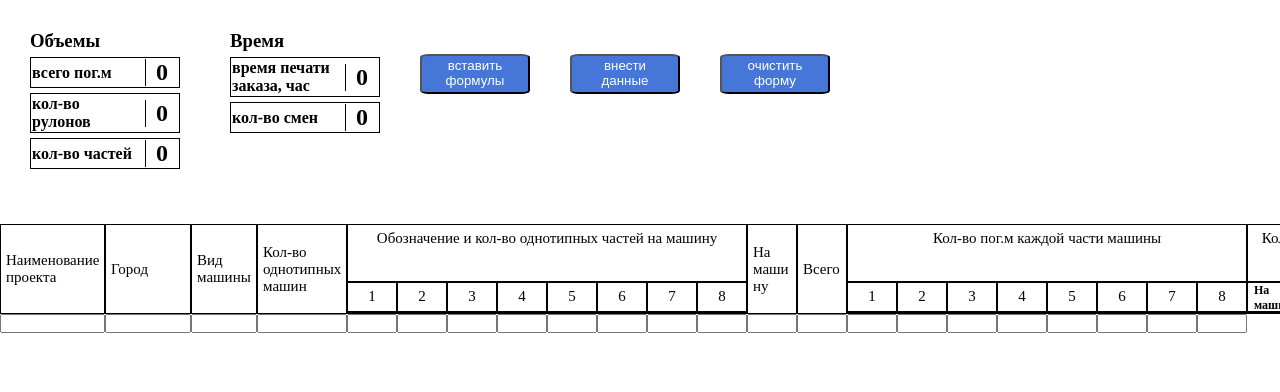
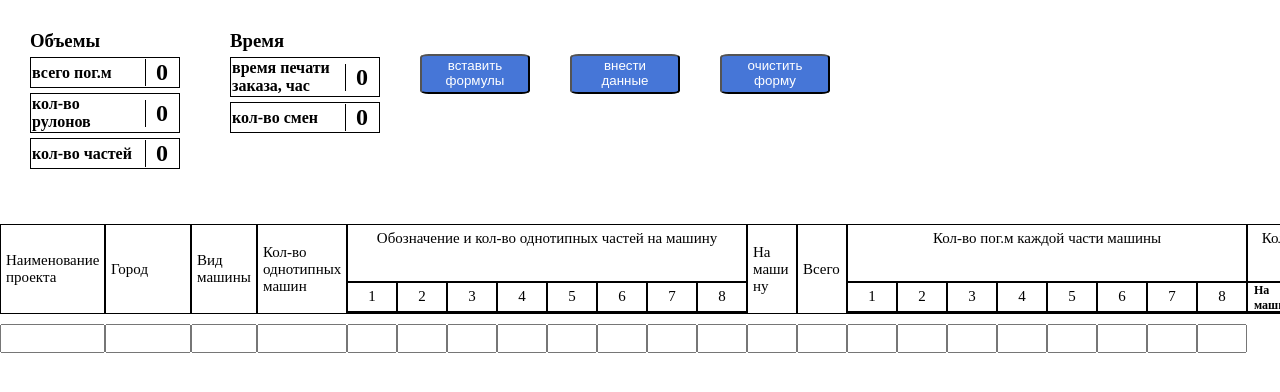
Before and after one commit to umer134/SV_Table_CRM, a React (Vite) app: page / in a window 1280 px wide. Shown: the top 392 px of the page. Built offline with nearby package versions, Linux system fonts and the light colour scheme.

Commit message:
need add also 3 column

```diff
--- a/src/components/formInputs/FormInputs.jsx
+++ b/src/components/formInputs/FormInputs.jsx
@@ -34,6 +34,9 @@ const FormInputs = () => {
                     <input type="text" name="machPogm_pary-input_7" className="machPogm_party-input"/>
                     <input type="text" name="machPogm_pary-input_8" className="machPogm_party-input"/>
                 </div>
+                <div className="form-formul-values">
+
+                </div>
             </div>
         </div>
      );
--- a/src/components/formInputs/formInputs.css
+++ b/src/components/formInputs/formInputs.css
@@ -5,8 +5,16 @@
 }
 
 .form-inputs{
+    margin-top: 10px;
     display: flex;
     align-items: center;
+}
+
+.form-inputs input{
+    height: 29px;
+    display: flex;
+    align-items: center;
+    padding-left: 5px;
 }
 
 .name-input{
@@ -32,4 +40,6 @@
 .mach_party-input, .machPogm_party-input, .on-machine-input, .everything-input{
 min-width: 50px;
 max-width: 50px;
+text-align: center;
+padding-right: 5px;
 }
```
